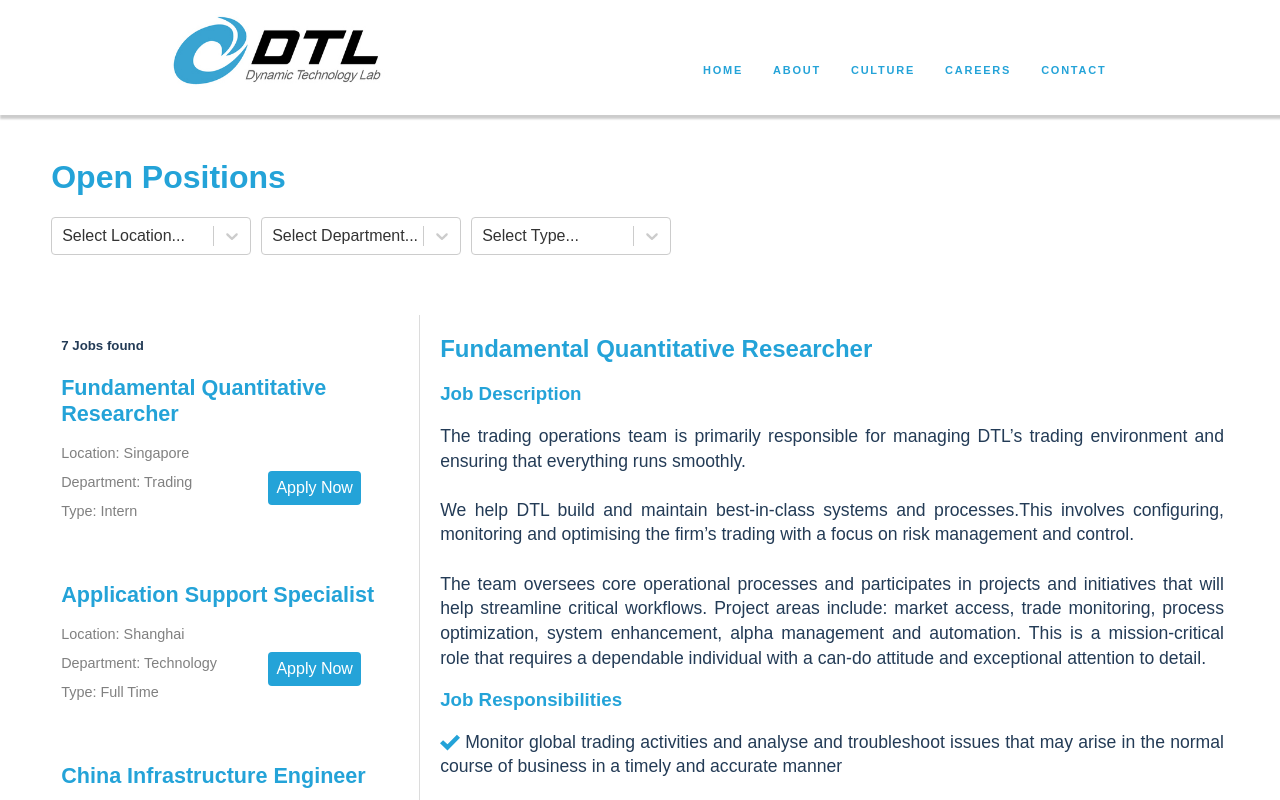
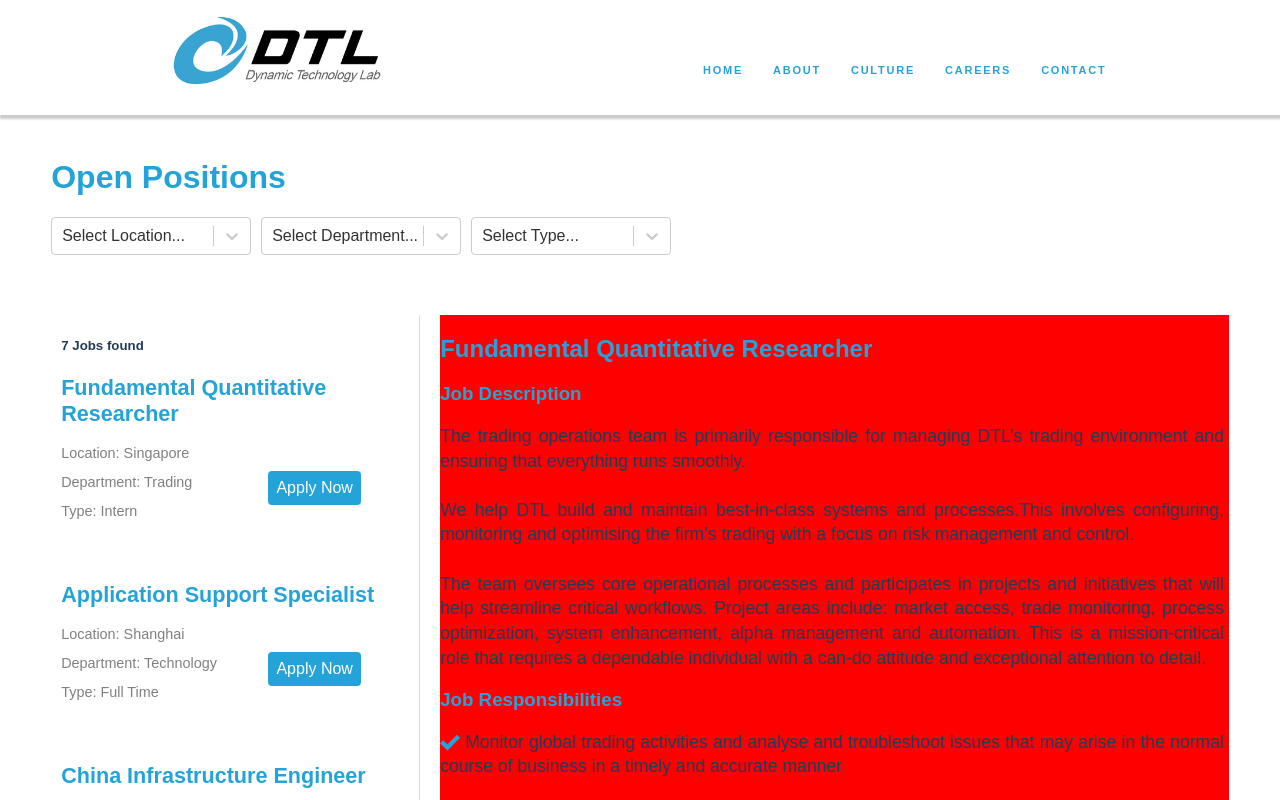
Before and after one commit to harshvats2000/dytechlab, a React (Create React App) app: page /careers in a window 1280 px wide. Both pictures are taken after a click on the element "Fundamental Quantitative Researcher". Shown: the part 939-1739 px from the top of the page. Built offline with nearby package versions, Linux system fonts and the light colour scheme.

Commit message:
scrollbar fixed

```diff
--- a/src/container/Careers/Career.js
+++ b/src/container/Careers/Career.js
@@ -97,6 +97,21 @@ export default function Career() {
     AOS.init();
     updateJobs();
   }, [location, department, type]);
+
+  // useEffect(() => {
+  //   const el = document.getElementById('sticky-scroll');
+  //   if (el) {
+  //     el.addEventListener('scroll', () => {
+  //       console.log(window.pageYOffset);
+  //       if (window.pageYOffset > 450 && window.pageYOffset < 1150) {
+  //         el.style.paddingBottom = 650 - window.pageYOffset / 3 + 'px';
+  //       }
+  //       if (window.pageYOffset > 1154) {
+  //         el.style.paddingBottom = 0;
+  //       }
+  //     });
+  //   }
+  // });
 
   return (
     <>
@@ -264,15 +279,16 @@ export default function Career() {
                       style={{
                         position: 'sticky',
                         top: '120px',
-                        minHeight: '100vh',
+                        height: '100vh',
                       }}
                     >
                       <div
+                        id='sticky-scroll'
                         style={{
                           height: '85vh',
                           overflowY: 'scroll',
                           scrollbarWidth: 'none',
-                          paddingBottom: '30px',
+                          background: 'red',
                         }}
                       >
                         <h2 className='heading'>{currJob.name}</h2>
--- a/src/container/Careers/index.module.css
+++ b/src/container/Careers/index.module.css
@@ -160,6 +160,12 @@
   }
   .listing {
     flex: 3;
+    height: 85vh;
+    overflow-y: scroll;
+    scrollbar-width: none;
+  }
+  .listing::-webkit-scrollbar {
+    display: none;
   }
   .see_more {
     display: none;
```
